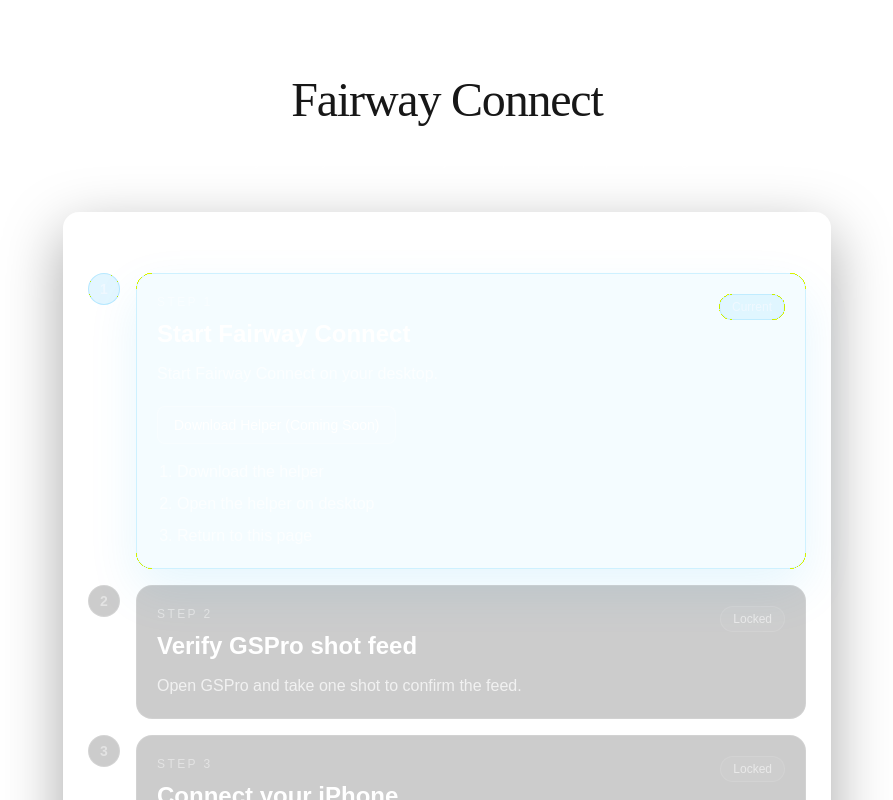
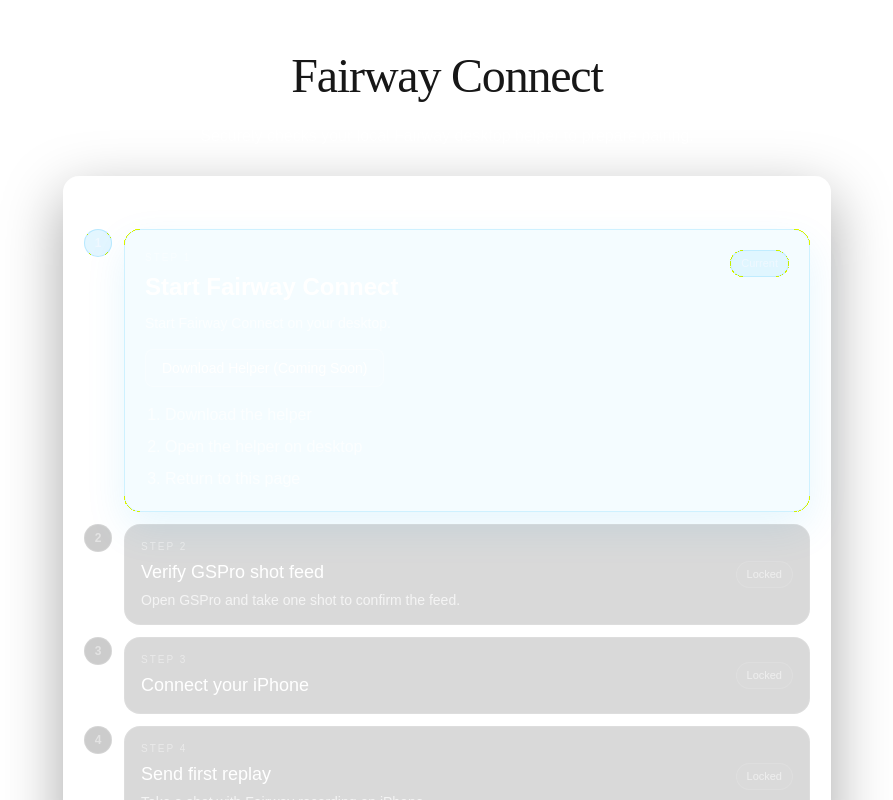
Before and after one commit to jamespoots/fairway-site, a Next.js app: page /connect in a window 1280 px wide. Shown: the top 800 px of the page, without its empty margins (193-1086 px from the left). Built offline with nearby package versions, Linux system fonts and the light colour scheme; no server answers.

Commit message:
style: compress connect ladder layout

```diff
--- a/app/connect/page.tsx
+++ b/app/connect/page.tsx
@@ -230,6 +230,7 @@ function StepCard({
   isLast: boolean;
   children?: ReactNode;
 }) {
+  const isCompact = status !== "active";
   const iconClassName =
     status === "complete"
       ? "border-emerald-300/40 bg-emerald-300/20 text-emerald-50"
@@ -239,10 +240,10 @@ function StepCard({
   const lineClassName = status === "complete" ? "bg-emerald-200/30" : "bg-white/10";
   const cardClassName =
     status === "complete"
-      ? "border-emerald-300/20 bg-emerald-300/[0.08]"
+      ? "border-emerald-300/20 bg-emerald-300/[0.06]"
       : status === "active"
-        ? "border-sky-300/30 bg-sky-300/[0.08] shadow-[0_20px_50px_rgba(14,165,233,0.10)]"
-        : "border-white/10 bg-black/20";
+        ? "border-sky-300/30 bg-sky-300/[0.08] shadow-[0_16px_40px_rgba(14,165,233,0.10)]"
+        : "border-white/10 bg-black/15";
   const badgeClassName =
     status === "complete"
       ? "border border-emerald-300/30 bg-emerald-300/15 text-emerald-50"
@@ -252,30 +253,32 @@ function StepCard({
   const statusLabel = status === "complete" ? "Complete" : status === "active" ? "Current" : "Locked";
 
   return (
-    <div className="flex gap-4">
-      <div className="flex w-8 flex-col items-center">
+    <div className="flex gap-3">
+      <div className="flex w-7 flex-col items-center">
         <div
-          className={`flex h-8 w-8 items-center justify-center rounded-full border text-sm font-semibold ${iconClassName}`}
+          className={`flex h-7 w-7 items-center justify-center rounded-full border text-xs font-semibold ${iconClassName}`}
         >
           {status === "complete" ? "✓" : stepNumber}
         </div>
-        {!isLast && <div className={`mt-2 w-px flex-1 ${lineClassName}`} />}
+        {!isLast && <div className={`mt-1.5 w-px flex-1 ${lineClassName}`} />}
       </div>
 
-      <div className={`flex-1 rounded-2xl border p-5 ${cardClassName}`}>
-        <div className="flex flex-col gap-4 sm:flex-row sm:items-start sm:justify-between">
+      <div className={`flex-1 rounded-2xl border ${isCompact ? "px-4 py-3.5" : "p-4 sm:p-5"} ${cardClassName}`}>
+        <div className={`flex flex-col ${isCompact ? "gap-2 sm:flex-row sm:items-center sm:justify-between" : "gap-3 sm:flex-row sm:items-start sm:justify-between"}`}>
           <div>
-            <p className="text-xs uppercase tracking-[0.2em] text-white/45">Step {stepNumber}</p>
-            <h2 className="mt-2 text-2xl font-semibold text-white">{title}</h2>
-            {copy ? <p className="mt-3 max-w-2xl text-white/72">{copy}</p> : null}
+            <p className="text-[10px] uppercase tracking-[0.2em] text-white/45">Step {stepNumber}</p>
+            <h2 className={`text-white ${isCompact ? "mt-1 text-lg font-medium" : "mt-1.5 text-xl font-semibold sm:text-2xl"}`}>{title}</h2>
+            {copy ? (
+              <p className={`max-w-2xl text-white/72 ${isCompact ? "mt-1 text-sm" : "mt-2.5 text-sm"}`}>{copy}</p>
+            ) : null}
           </div>
 
-          <span className={`inline-flex rounded-full px-3 py-1 text-xs font-medium ${badgeClassName}`}>
+          <span className={`inline-flex rounded-full px-2.5 py-1 text-[11px] font-medium ${badgeClassName}`}>
             {statusLabel}
           </span>
         </div>
 
-        {children ? <div className="mt-5">{children}</div> : null}
+        {children ? <div className={isCompact ? "mt-3" : "mt-4"}>{children}</div> : null}
       </div>
     </div>
   );
@@ -296,20 +299,20 @@ function QrPanel({
 }) {
   return (
     <div
-      className={`flex ${minHeightClassName} items-center justify-center rounded-3xl border border-white/15 bg-white/[0.04] p-8 text-center shadow-[inset_0_1px_0_rgba(255,255,255,0.04)]`}
+      className={`flex ${minHeightClassName} items-center justify-center rounded-3xl border border-white/15 bg-white/[0.04] p-6 text-center shadow-[inset_0_1px_0_rgba(255,255,255,0.04)]`}
     >
       <div>
         {label ? <p className="text-sm uppercase tracking-[0.2em] text-white/45">{label}</p> : null}
         {qrValue ? (
-          <div className="mx-auto mt-5 flex h-48 w-48 items-center justify-center rounded-2xl bg-white p-3 shadow-[0_12px_30px_rgba(0,0,0,0.28)]">
-            <QRCodeSVG value={qrValue} size={168} bgColor="#ffffff" fgColor="#111111" includeMargin />
+          <div className="mx-auto mt-3 flex h-44 w-44 items-center justify-center rounded-2xl bg-white p-3 shadow-[0_10px_24px_rgba(0,0,0,0.24)]">
+            <QRCodeSVG value={qrValue} size={152} bgColor="#ffffff" fgColor="#111111" includeMargin />
           </div>
         ) : (
-          <div className="mx-auto mt-5 flex h-48 w-48 items-center justify-center rounded-2xl border border-dashed border-white/20 bg-black/25">
+          <div className="mx-auto mt-3 flex h-44 w-44 items-center justify-center rounded-2xl border border-dashed border-white/20 bg-black/25">
             <span className="text-sm text-white/60">{title}</span>
           </div>
         )}
-        {description ? <p className="mx-auto mt-5 max-w-sm text-sm text-white/65">{description}</p> : null}
+        {description ? <p className="mx-auto mt-4 max-w-sm text-sm text-white/65">{description}</p> : null}
       </div>
     </div>
   );
@@ -672,9 +675,9 @@ export default function ConnectPage() {
   }, [healthUrl, statusUrl]);
 
   return (
-    <main className="min-h-screen px-6 py-16">
+    <main className="min-h-screen px-6 py-10">
       <div className="mx-auto w-full max-w-3xl">
-        <header className="mb-10 text-center">
+        <header className="mb-7 text-center">
           <h1
             className="text-[clamp(2rem,5vw,3rem)] tracking-tight"
             style={{ fontFamily: '"Times New Roman", Times, serif' }}
@@ -686,11 +689,11 @@ export default function ConnectPage() {
           </p>
         </header>
 
-        <section className="rounded-2xl border border-white/15 bg-white/[0.03] p-6 shadow-[0_20px_60px_rgba(0,0,0,0.35)]">
+        <section className="rounded-2xl border border-white/15 bg-white/[0.03] p-5 shadow-[0_20px_60px_rgba(0,0,0,0.35)]">
           <div className="space-y-8">
             <div>
               <p className="text-sm uppercase tracking-[0.2em] text-white/50">Setup flow</p>
-              <div className="mt-4 space-y-4">
+              <div className="mt-3 space-y-3">
                 <StepCard
                   stepNumber={1}
                   title={helperStepTitle}
@@ -753,7 +756,7 @@ export default function ConnectPage() {
                 >
                   {currentStepIndex === 2 ? (
                     <QrPanel
-                      minHeightClassName="min-h-80"
+                      minHeightClassName="min-h-64"
                       qrValue={pairingQrValue}
                       title="QR code coming soon"
                     />
@@ -768,7 +771,7 @@ export default function ConnectPage() {
                   isLast={true}
                 >
                   {currentStepIndex === 3 ? (
-                    <div className="rounded-2xl border border-white/15 bg-white/[0.04] p-5">
+                    <div className="rounded-2xl border border-white/15 bg-white/[0.04] p-4">
                       <p className="text-sm text-white/70">
                         {replayReceived
                           ? "Replay received. Redirecting to the Fairway Connect dashboard."
```
